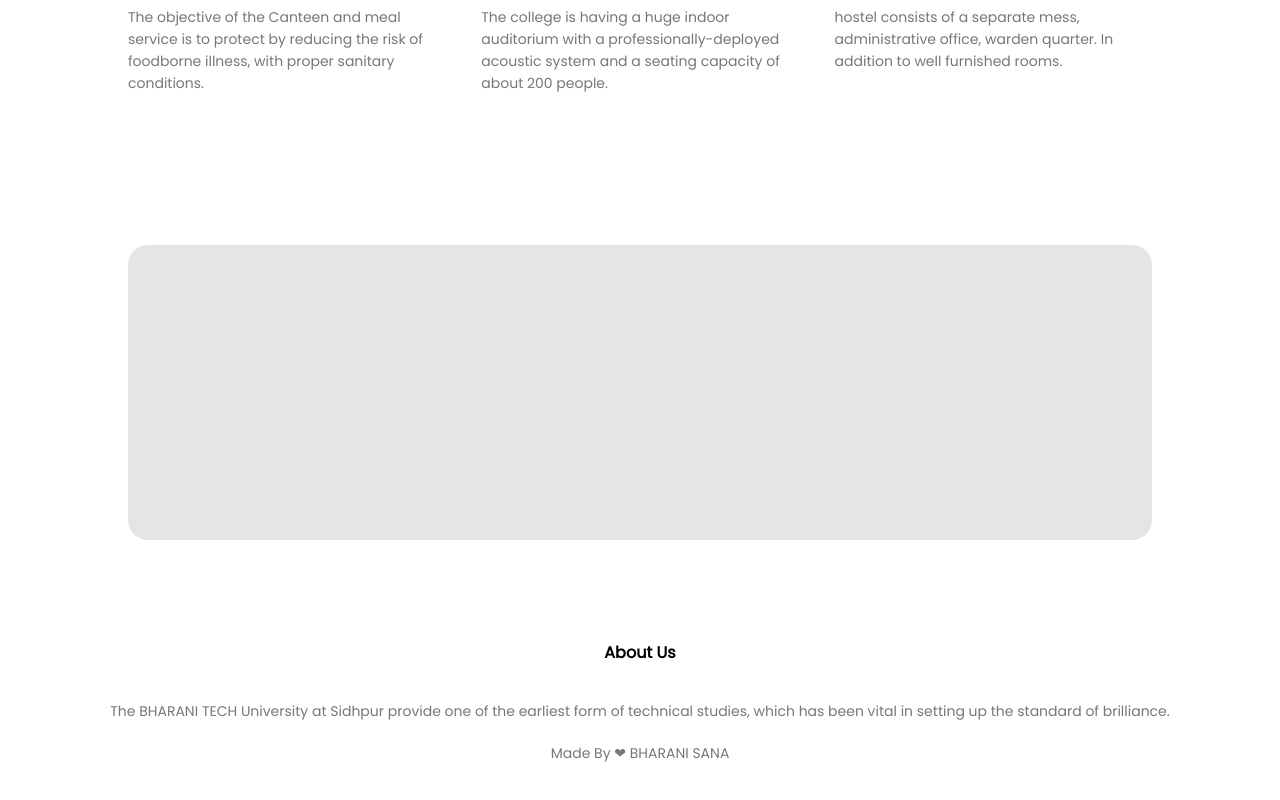
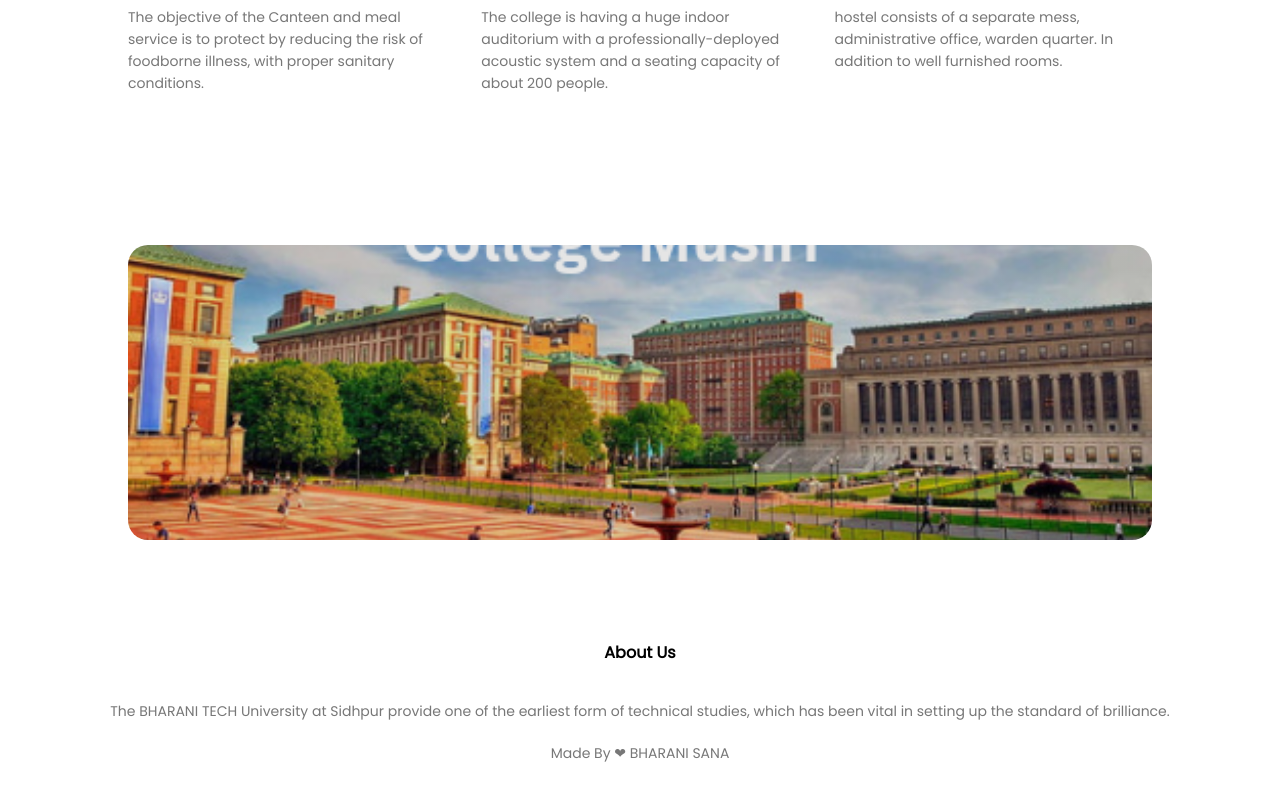
Before and after one commit to BharaniYash/final-project, a browser extension: page index.html in a window 1280 px wide. Shown: the part 2497-3297 px from the top of the page. Drawn offline with Linux system fonts and the light colour scheme; files whose address does not match are found by name.

Commit message:
Update main_style.css

```diff
--- a/main_style.css
+++ b/main_style.css
@@ -272,7 +272,7 @@ h3{
 .ctn{
     margin: 100px auto;
     width: 80%;
-    background-image: linear-gradient(rgba(0,0,0,0.10),rgba(0,0,0,0.10)), url(../image/.bt.png);
+    background-image: linear-gradient(rgba(0,0,0,0.10),rgba(0,0,0,0.10)), url("bt.png");
     background-position: center;
     background-size: cover;
     border-radius: 20px;
@@ -288,7 +288,7 @@ h3{
 .ctn:hover{
     margin: 100px auto;
     width: 80%;
-    background-image:linear-gradient(rgba(0,0,0,0.3),rgba(0,0,0,0.3)),url(../image/bt.png);
+    background-image:linear-gradient(rgba(0,0,0,0.3),rgba(0,0,0,0.3)),url(bt.png);
     background-position: center;
     background-size: cover;
     border-radius: 10px;
```
